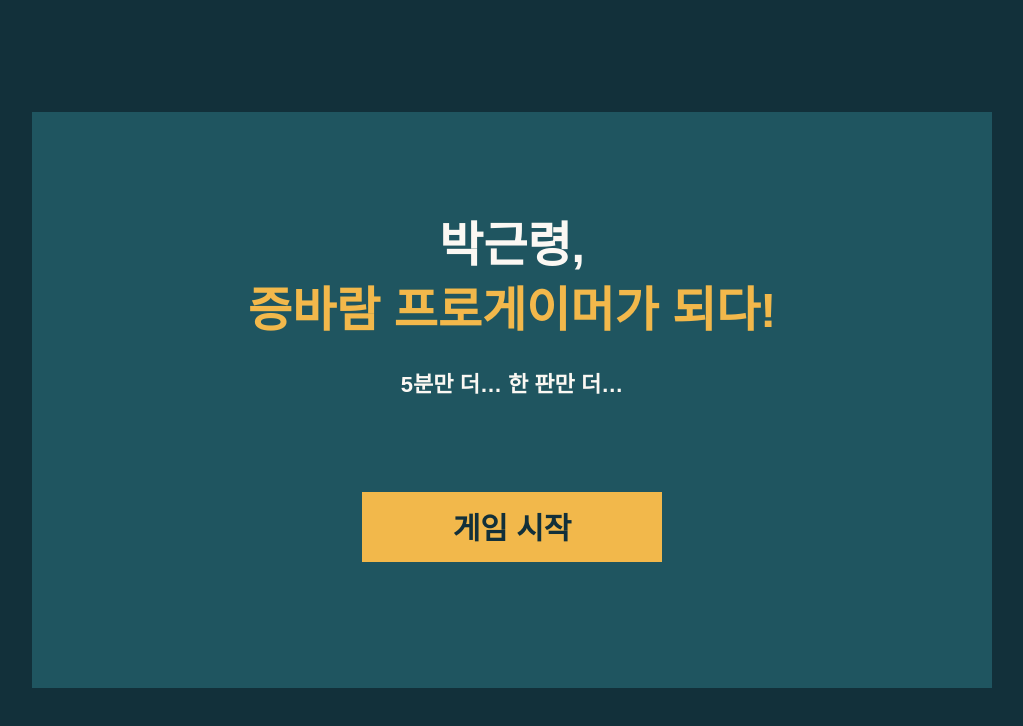
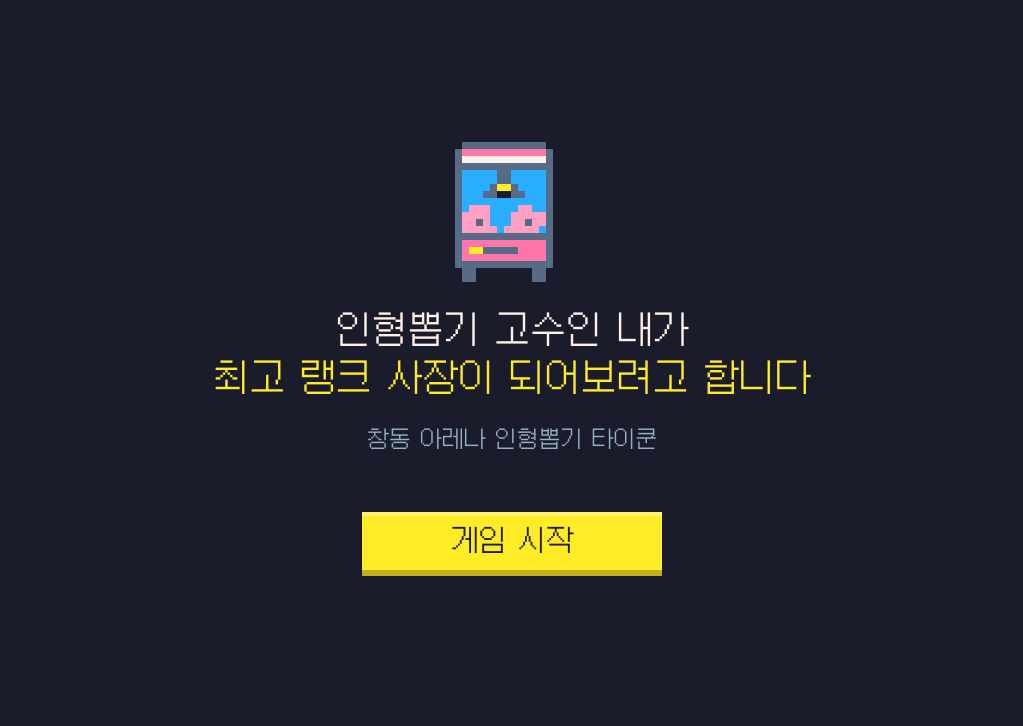
Before and after one commit to hys79/claw-machine, a plain HTML site: page index.html in a window 1280 px wide. Shown: the whole page, without its empty margins (128-1151 px from the left). Drawn offline with Linux system fonts and the light colour scheme.

Commit message:
구현 1단계: 타이틀, 플레이어 이름 입력, 임시 가게 화면, 저장, 폰트 적용
Co-Authored-By: Claude Sonnet 5.5 <noreply@anthropic.com>
Claude-Session: https://claude.ai/code/session_01NgBBjCYdoYMwLCgriowJZ7

```diff
--- a/index.html
+++ b/index.html
@@ -3,16 +3,32 @@
 <head>
 <meta charset="utf-8">
 <meta name="viewport" content="width=device-width, initial-scale=1, user-scalable=no">
-<title>박근령, 증바람 프로게이머가 되다!</title>
+<title>인형뽑기 고수인 내가 최고 랭크 사장이 되어보려고 합니다</title>
 <style>
-  html, body { margin: 0; height: 100%; background: #12303a; }
-  body { display: flex; align-items: center; justify-content: center; }
-  canvas { width: 100%; max-width: 960px; image-rendering: pixelated; touch-action: manipulation; }
+  @font-face {
+    font-family: 'Game';
+    src: url('assets/fonts/game.woff2') format('woff2');
+    font-display: block;
+  }
+  html, body { margin: 0; height: 100%; background: #1a1c2c; }
+  body { display: flex; align-items: center; justify-content: center; font-family: 'Game', sans-serif; }
+  #wrap { position: relative; width: 100%; max-width: 960px; }
+  canvas { display: block; width: 100%; image-rendering: pixelated; touch-action: manipulation; }
+  #nameInput {
+    display: none; position: absolute; left: 25%; top: 41%; width: 50%; height: 11%;
+    box-sizing: border-box; padding: 0 12px; text-align: center;
+    font-family: 'Game', sans-serif; color: #fff1e8; background: #333c57;
+    border: 4px solid #ffec27; border-radius: 0; outline: none;
+  }
 </style>
 </head>
 <body>
-<canvas id="game" width="960" height="576"></canvas>
+<div id="wrap">
+  <canvas id="game" width="960" height="576"></canvas>
+  <input id="nameInput" type="text" maxlength="8" autocomplete="off" autocapitalize="off" spellcheck="false" placeholder="이름 입력">
+</div>
 <script src="js/config.js"></script>
+<script src="js/data.js"></script>
 <script src="js/state.js"></script>
 <script src="js/main.js"></script>
 </body>
--- a/js/config.js
+++ b/js/config.js
@@ -2,7 +2,19 @@
 const CFG = {
   W: 960,
   H: 576,
-  SAVE_KEY: 'geunryeong-jeungbaram-pro-save',
-  COLOR: { bg: '#1f5560', cream: '#fbf8f3', amber: '#f2b84b', dark: '#12303a' },
-  START_STATS: { hand: 20, judge: 20, fight: 20, champ: 15, mental: 30, stamina: 10, lazy: 60 },
+  SAVE_KEY: 'claw-machine-tycoon-save',
+  FONT: 'Game', // assets/fonts/game.woff2 (Galmuri)
+  NAME_MAX: 8,
+  START_MONEY: 3000000, // 시작 자금(원)
+  START_RANK: 1,
+  COLOR: {
+    bg: '#1a1c2c',
+    panel: '#333c57',
+    cream: '#fff1e8',
+    pink: '#ff77a8',
+    yellow: '#ffec27',
+    teal: '#29adff',
+    gray: '#94b0c2',
+    dark: '#1a1c2c',
+  },
 };
--- /dev/null
+++ b/js/data.js
@@ -0,0 +1,31 @@
+// 게임 데이터(문구, 스프라이트 등)를 여기에 모은다.
+const DATA = {
+  TITLE_LINES: ['인형뽑기 고수인 내가', '최고 랭크 사장이 되어보려고 합니다'],
+  SUBTITLE: '창동 아레나 인형뽑기 타이쿤',
+  RANK_NAMES: ['동네 가게', '상권 대표', '도시 명소', '전국구', '세계구'],
+
+  // 도트 스프라이트(16x20). 팔레트 글자 → 색
+  PALETTE: { k: '#566c86', r: '#ff77a8', w: '#fff1e8', g: '#29adff', y: '#ffec27', p: '#ff9fc2' },
+  CLAW_MACHINE: [
+    '..kkkkkkkkkkkk..',
+    '.krrrrrrrrrrrrk.',
+    '.kwwwwwwwwwwwwk.',
+    '.kkkkkkkkkkkkkk.',
+    '.kgggggkkgggggk.',
+    '.kgggggkkgggggk.',
+    '.kggggkyykggggk.',
+    '.kgggkk..kkgggk.',
+    '.kggggggggggggk.',
+    '.kgpppggggppggk.',
+    '.kppppgggpppppk.',
+    '.kppkpgggppkppk.',
+    '.kpppppgpppppgk.',
+    '.kkkkkkkkkkkkkk.',
+    '.krrrrrrrrrrrrk.',
+    '.kryykkkkkrrrrk.',
+    '.krrrrrrrrrrrrk.',
+    '.kkkkkkkkkkkkkk.',
+    '..kk........kk..',
+    '..kk........kk..',
+  ],
+};
--- a/js/main.js
+++ b/js/main.js
@@ -1,12 +1,66 @@
-// 진입점: 타이틀 화면 뼈대 (마우스/터치 공용)
+// 진입점: 타이틀 → 이름 입력 → 가게(준비 중). 마우스/터치 공용.
 (function () {
   const cv = document.getElementById('game');
   const ctx = cv.getContext('2d');
+  const input = document.getElementById('nameInput');
+  const C = CFG.COLOR;
   let screen = 'title';
+  let confirmWipe = false;
+  let nameError = '';
 
   State.load();
 
-  const startBtn = { x: 330, y: 380, w: 300, h: 70 };
+  // ---------- 그리기 도구 ----------
+  function text(s, x, y, size, color, align) {
+    ctx.fillStyle = color;
+    ctx.font = size + 'px ' + CFG.FONT + ', sans-serif';
+    ctx.textAlign = align || 'center';
+    ctx.textBaseline = 'middle';
+    ctx.fillText(s, x, y);
+  }
+
+  function sprite(rows, x, y, s) {
+    rows.forEach((row, j) => {
+      for (let i = 0; i < row.length; i++) {
+        const c = DATA.PALETTE[row[i]];
+        if (!c) continue;
+        ctx.fillStyle = c;
+        ctx.fillRect(x + i * s, y + j * s, s, s);
+      }
+    });
+  }
+
+  // 테두리 있는 도트풍 버튼
+  function button(b, label, fill) {
+    ctx.fillStyle = C.dark;
+    ctx.fillRect(b.x - 4, b.y - 4, b.w + 8, b.h + 8);
+    ctx.fillStyle = fill;
+    ctx.fillRect(b.x, b.y, b.w, b.h);
+    ctx.fillStyle = 'rgba(255,255,255,0.35)';
+    ctx.fillRect(b.x, b.y, b.w, 4);
+    ctx.fillStyle = 'rgba(0,0,0,0.25)';
+    ctx.fillRect(b.x, b.y + b.h - 6, b.w, 6);
+    text(label, b.x + b.w / 2, b.y + b.h / 2, 28, C.dark);
+  }
+
+  function panel(x, y, w, h) {
+    ctx.fillStyle = C.dark;
+    ctx.fillRect(x - 4, y - 4, w + 8, h + 8);
+    ctx.fillStyle = C.panel;
+    ctx.fillRect(x, y, w, h);
+  }
+
+  function won(n) { return n.toLocaleString('ko-KR') + '원'; }
+
+  // ---------- 버튼 영역 ----------
+  const B = {
+    start: { x: 330, y: 400, w: 300, h: 64 },
+    cont: { x: 330, y: 400, w: 300, h: 64 },
+    fresh: { x: 330, y: 484, w: 300, h: 56 },
+    ok: { x: 330, y: 400, w: 300, h: 64 },
+    back: { x: 330, y: 484, w: 300, h: 56 },
+    toTitle: { x: 330, y: 470, w: 300, h: 64 },
+  };
 
   function inside(b, p) {
     return p.x >= b.x && p.x <= b.x + b.w && p.y >= b.y && p.y <= b.y + b.h;
@@ -18,44 +72,110 @@
     return { x: (t.clientX - r.left) * CFG.W / r.width, y: (t.clientY - r.top) * CFG.H / r.height };
   }
 
+  // ---------- 화면 전환 ----------
+  function go(next) {
+    screen = next;
+    confirmWipe = false;
+    nameError = '';
+    input.style.display = next === 'name' ? 'block' : 'none';
+    if (next === 'name') {
+      input.value = '';
+      fitInput();
+      setTimeout(() => input.focus(), 0);
+    }
+  }
+
+  function fitInput() {
+    input.style.fontSize = Math.round(32 * cv.clientWidth / CFG.W) + 'px';
+  }
+  window.addEventListener('resize', fitInput);
+
+  function submitName() {
+    const name = input.value.trim();
+    if (!name) { nameError = '이름을 입력해 줘!'; return; }
+    State.data = State.fresh();
+    State.data.playerName = name.slice(0, CFG.NAME_MAX);
+    State.save();
+    go('shop');
+  }
+
   function onPress(e) {
+    if (e.target === input) return;
     e.preventDefault();
     const p = pointer(e);
-    if (screen === 'title' && inside(startBtn, p)) screen = 'plan';
-    else if (screen === 'plan') screen = 'title';
+    if (screen === 'title') {
+      if (State.hasSave()) {
+        if (inside(B.cont, p)) go('shop');
+        else if (inside(B.fresh, p)) {
+          if (confirmWipe) { State.wipe(); go('name'); } else confirmWipe = true;
+        }
+      } else if (inside(B.start, p)) go('name');
+    } else if (screen === 'name') {
+      if (inside(B.ok, p)) submitName();
+      else if (inside(B.back, p)) go('title');
+    } else if (screen === 'shop') {
+      if (inside(B.toTitle, p)) go('title');
+    }
   }
   cv.addEventListener('mousedown', onPress);
   cv.addEventListener('touchstart', onPress, { passive: false });
+  input.addEventListener('input', () => { nameError = ''; });
+  input.addEventListener('keydown', (e) => { if (e.key === 'Enter') submitName(); });
 
-  function text(s, x, y, size, color, align) {
-    ctx.fillStyle = color;
-    ctx.font = 'bold ' + size + 'px sans-serif';
-    ctx.textAlign = align || 'center';
-    ctx.fillText(s, x, y);
+  // ---------- 화면별 그리기 ----------
+  function drawTitle() {
+    sprite(DATA.CLAW_MACHINE, 416, 30, 7);
+    text(DATA.TITLE_LINES[0], 480, 222, 36, C.cream);
+    text(DATA.TITLE_LINES[1], 480, 270, 36, C.yellow);
+    text(DATA.SUBTITLE, 480, 330, 22, C.gray);
+    if (State.hasSave()) {
+      button(B.cont, '이어하기', C.yellow);
+      button(B.fresh, confirmWipe ? '정말 지울까요? 한 번 더' : '처음부터 다시', confirmWipe ? C.pink : C.gray);
+    } else {
+      button(B.start, '게임 시작', C.yellow);
+    }
+  }
+
+  function drawName() {
+    text('사장님 이름을 알려 주세요', 480, 150, 34, C.cream);
+    text('이름은 최대 ' + CFG.NAME_MAX + '글자예요', 480, 200, 22, C.gray);
+    ctx.fillStyle = C.pink;
+    ctx.fillRect(432, 250, 96, 4);
+    if (nameError) text(nameError, 480, 345, 24, C.pink);
+    button(B.ok, '확인', C.yellow);
+    button(B.back, '뒤로', C.gray);
+  }
+
+  function drawShop() {
+    const d = State.data;
+    text(d.playerName + ' 사장님의 인형뽑기 가게', 480, 70, 34, C.yellow);
+    panel(240, 130, 480, 250);
+    text('가게 랭크', 290, 185, 24, C.gray, 'left');
+    text(DATA.RANK_NAMES[d.rank - 1] || '', 670, 185, 24, C.cream, 'right');
+    text('소지금', 290, 255, 24, C.gray, 'left');
+    text(won(d.money), 670, 255, 24, C.cream, 'right');
+    text('영업 일차', 290, 325, 24, C.gray, 'left');
+    text(d.day + '일차', 670, 325, 24, C.cream, 'right');
+    text('가게 화면은 다음 단계에서 만들어요', 480, 425, 22, C.gray);
+    button(B.toTitle, '타이틀로', C.gray);
   }
 
   function draw() {
-    ctx.fillStyle = CFG.COLOR.bg;
+    ctx.fillStyle = C.bg;
     ctx.fillRect(0, 0, CFG.W, CFG.H);
-    if (screen === 'title') {
-      text('박근령,', 480, 150, 48, CFG.COLOR.cream);
-      text('증바람 프로게이머가 되다!', 480, 215, 48, CFG.COLOR.amber);
-      text('5분만 더… 한 판만 더…', 480, 280, 22, CFG.COLOR.cream);
-      ctx.fillStyle = CFG.COLOR.amber;
-      ctx.fillRect(startBtn.x, startBtn.y, startBtn.w, startBtn.h);
-      text('게임 시작', 480, 427, 30, CFG.COLOR.dark);
-    } else {
-      const d = State.data, s = d.stats;
-      text('시즌 ' + d.season + ' · ' + d.week + '주차 (준비 중)', 480, 90, 30, CFG.COLOR.cream);
-      const rows = [['손', s.hand], ['판단력', s.judge], ['팀파이트', s.fight], ['챔프 이해도', s.champ],
-                    ['멘탈', s.mental], ['체력', s.stamina], ['귀찮음', s.lazy]];
-      rows.forEach((r, i) => {
-        text(r[0], 300, 170 + i * 42, 24, CFG.COLOR.cream, 'left');
-        text(String(r[1]), 660, 170 + i * 42, 24, CFG.COLOR.amber, 'right');
-      });
-      text('화면을 누르면 타이틀로', 480, 520, 20, CFG.COLOR.cream);
-    }
+    if (screen === 'title') drawTitle();
+    else if (screen === 'name') drawName();
+    else drawShop();
     requestAnimationFrame(draw);
   }
-  draw();
+
+  // 폰트가 로드된 뒤 시작(실패해도 1.5초 후 시작)
+  let started = false;
+  function start() { if (started) return; started = true; draw(); }
+  if (document.fonts && document.fonts.load) {
+    document.fonts.load('20px ' + CFG.FONT, '가나다').then(start, start);
+    setTimeout(start, 1500);
+  } else {
+    start();
+  }
 })();
--- a/js/state.js
+++ b/js/state.js
@@ -2,12 +2,12 @@
 const State = {
   data: null,
   fresh() {
-    return { season: 1, week: 1, shards: 0, stats: { ...CFG.START_STATS } };
+    return { playerName: '', money: CFG.START_MONEY, rank: CFG.START_RANK, day: 1 };
   },
   load() {
     try {
       const raw = localStorage.getItem(CFG.SAVE_KEY);
-      this.data = raw ? JSON.parse(raw) : this.fresh();
+      this.data = raw ? Object.assign(this.fresh(), JSON.parse(raw)) : this.fresh();
     } catch (e) {
       this.data = this.fresh();
     }
@@ -16,7 +16,10 @@ const State = {
     try { localStorage.setItem(CFG.SAVE_KEY, JSON.stringify(this.data)); } catch (e) {}
   },
   wipe() {
-    localStorage.removeItem(CFG.SAVE_KEY);
+    try { localStorage.removeItem(CFG.SAVE_KEY); } catch (e) {}
     this.data = this.fresh();
   },
+  hasSave() {
+    return !!this.data.playerName;
+  },
 };
```
Also changed, not shown: 2 other files.
